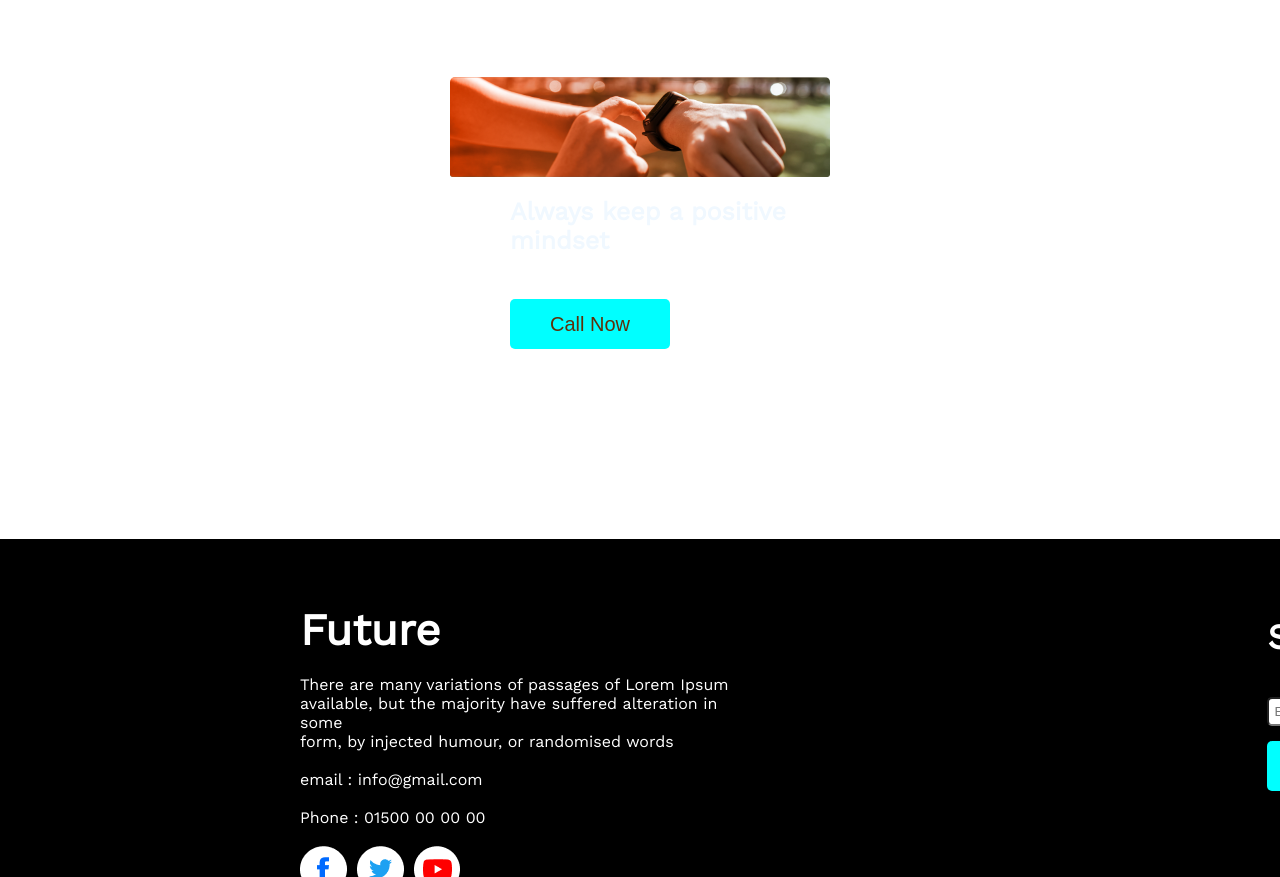
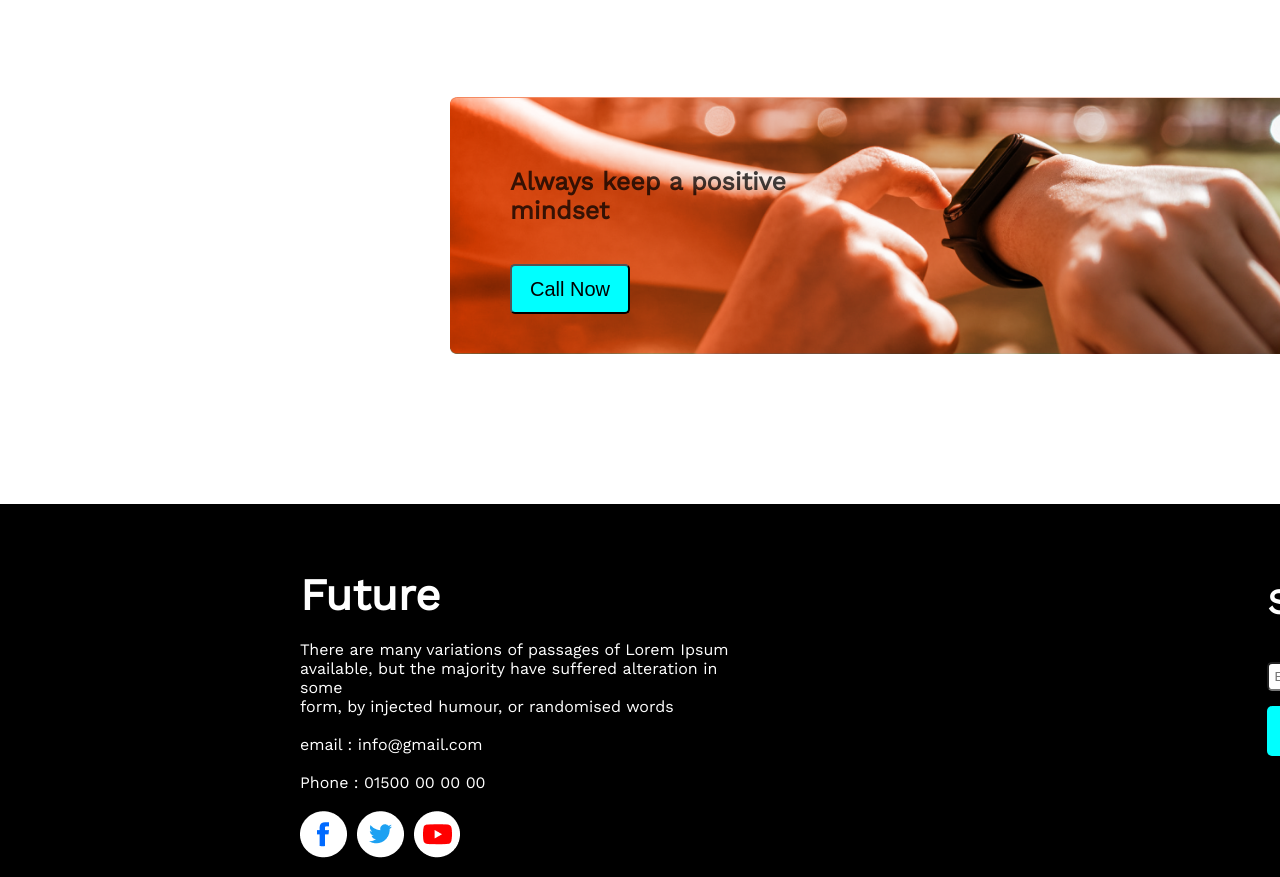
Before and after one commit to atol2/new-year2023, a plain HTML site: page index.html in a window 1280 px wide. Shown: the part 3147-4024 px from the top of the page. Drawn offline with nearby package versions, Linux system fonts and the light colour scheme.

Commit message:
finish-task

```diff
--- a/index.html
+++ b/index.html
@@ -63,9 +63,9 @@
     </section>
     <!-- images -->
     <section class="picture">
-        <div>
-            <h4>Always keep a positive <br>mindset</h4>
-            <button class="call-btn">Call Now</button>
+        <div class="git">
+            <h4 class="keep">Always keep a positive <br>mindset</h4>
+            <button class="call-bttn">Call Now</button>
         </div>
     </section>
     <div>
--- a/styles/style.css
+++ b/styles/style.css
@@ -41,6 +41,7 @@ body{
     font-size: 20px;
     margin-top:25px;
     margin-right: 200px;
+    cursor: pointer;
 }
 /* failure */
 .failure{
@@ -114,11 +115,15 @@ h4{
 .picture{
     background-image: url('../images/watch.png'), url('../images/gradient2.png');
     background-blend-mode: luminosity;
-    margin: 80px 450px 70px;
+    /* margin: 60px 450px 50px; */
     background-repeat: no-repeat;
     border-radius: 5px;
-    background-size: contain;
-
+    background-size:contain;
+    width: 1000px;
+    margin-top: 100px;
+    margin-left: 450px;
+    margin-right: 450px;
+    margin-bottom: 50px;
 }
 .call-btn{
     font-size: 20px;
@@ -133,6 +138,7 @@ h4{
     margin-left: 60px;
     margin-top: 5px;
     background-color: aqua;
+    cursor: pointer;
 }
 footer{
     display: flex;
@@ -189,3 +195,26 @@ footer{
     margin-right: 400px;
     margin-left: 60px;
 }
+.git{
+    font-size: 25px;
+    padding-bottom: 20px;
+    padding-top: 0px;
+    margin-top: 20px;
+    margin-bottom: 150px;
+}
+.call-bttn{
+    height: 50px;
+    width: 120px;
+    margin-left: 60px;
+    margin-bottom: 20px;
+    margin-top: 0px;
+    background-color: aqua;
+    border-radius: 5px;
+    font-size: 20px;
+    cursor: pointer;
+}
+.keep{
+    padding-bottom: 0px;
+    padding-top: 70px;
+    color: rgba(0, 0, 0, 0.745);
+}
```
